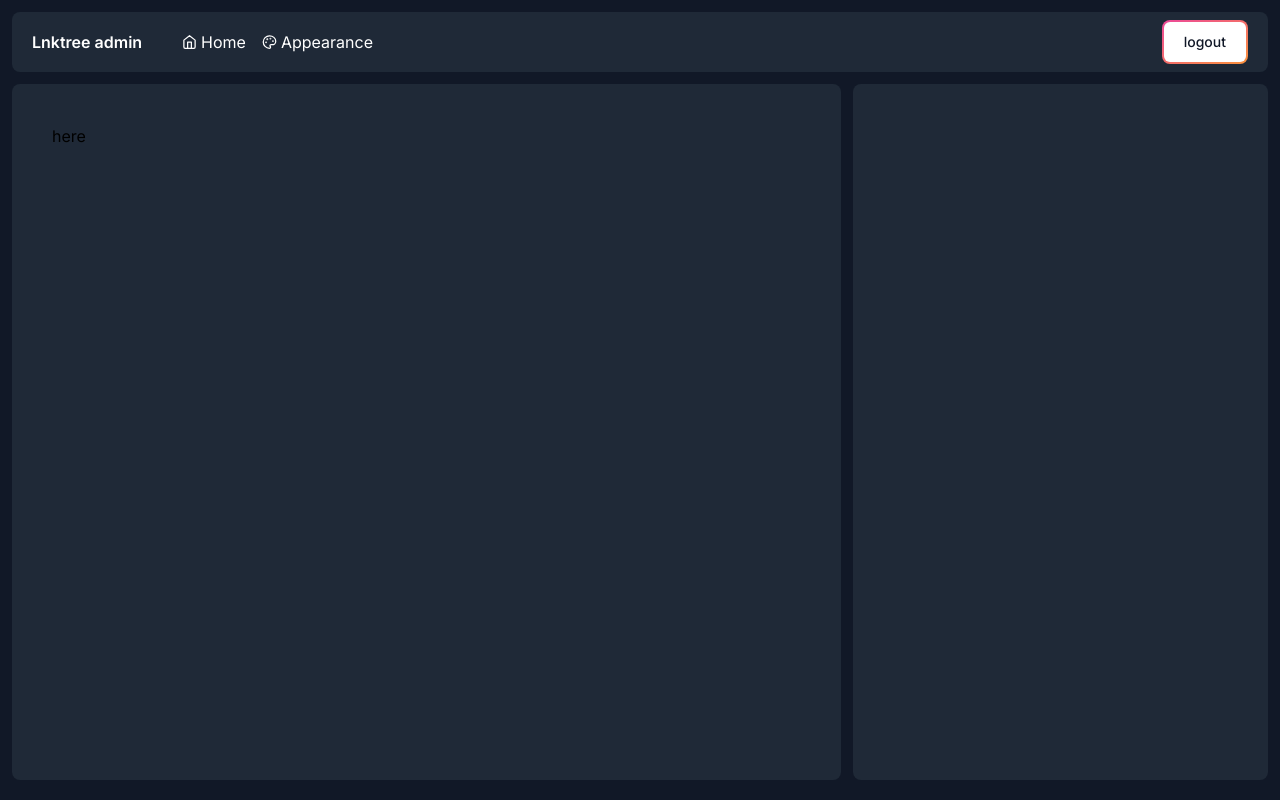
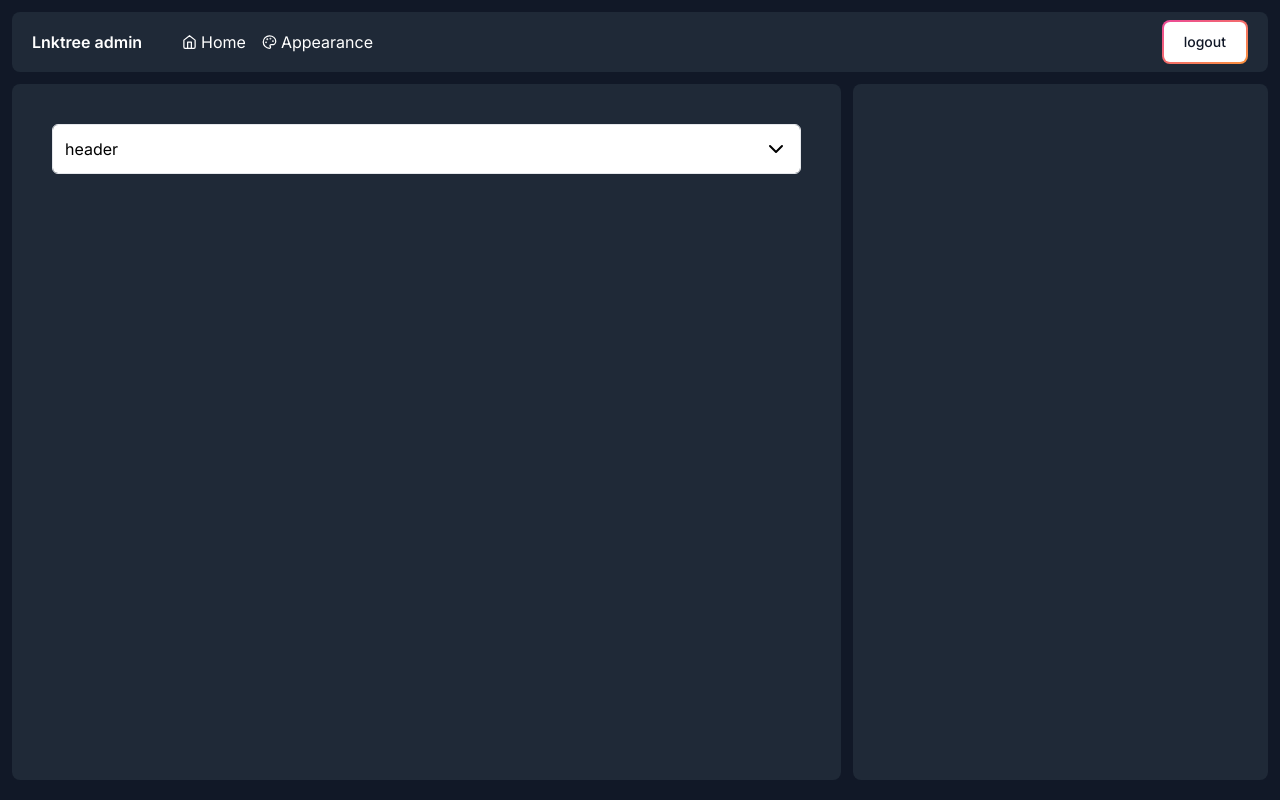
Before and after one commit to niltonslf/singlebio, a Next.js app: page /admin/appearance in a window 1280 px wide. Built offline with nearby package versions, Linux system fonts and the light colour scheme; no server answers; the database is empty; sample sign-in values are in the browser's storage.

Commit message:
feat: create colapse component

```diff
--- a/src/app/admin/appearance/page.tsx
+++ b/src/app/admin/appearance/page.tsx
@@ -1,11 +1,13 @@
 'use client'
 
+import {ChevronDownIcon, ChevronUpIcon} from 'lucide-react'
 import {observer} from 'mobx-react-lite'
 import {useEffect, useRef} from 'react'
 
 import {authStore} from '@/app/auth/context/auth-store'
 import {Smartphone} from '@/app/components'
 
+import {Layout} from '../components'
 import {useAdmin} from '../context/admin-context'
 
 type AppearancePageProps = {
@@ -20,13 +22,60 @@ const AppearancePage = observer(({}: AppearancePageProps) => {
     setSmartphoneRef(iframe)
   }, [iframe, setSmartphoneRef])
   return (
-    <main className='grid min-h-[calc(100%-80px)] w-full grid-cols-1 gap-3 md:grid-cols-[3fr_1.5fr] md:grid-rows-[1fr]'>
-      <section className='flex h-auto  flex-col rounded-lg bg-gray-800 px-4 md:p-10'>
-        here
-      </section>
+    <Layout>
+      <Layout.Content>
+        <article
+          tabIndex={0}
+          className=' overflow-hidden rounded-md border
+          [&:has(input:checked)>div]:grid-rows-[1fr]
+          [&:has(input:checked)_header_.icon-down]:hidden
+          [&:has(input:checked)_header_.icon-up]:block
+        '>
+          <header className='relative w-full'>
+            <input
+              type='checkbox'
+              id='toggle'
+              className='reset absolute inset-0 z-10 cursor-pointer outline-0'
+            />
+            <label
+              htmlFor='toggle'
+              className='color flex justify-between bg-white p-3'>
+              <span>header</span>
+              <ChevronDownIcon className='icon-down' />
+              <ChevronUpIcon className='icon-up hidden' />
+            </label>
+          </header>
 
-      <aside className='grid w-full grid-rows-1 rounded-lg bg-gray-800'>
-        <div className=' flex flex-1 items-start justify-center px-6 pt-4'>
+          <div
+            className='grid grid-rows-[0fr]
+            bg-gray-200
+            transition-[grid-template-rows]
+            ease-in-out
+            '>
+            <div className='box-border overflow-hidden'>
+              <div className='p-3'>
+                <p>
+                  tabIndex={0} attribute is necessary to make the div focusable
+                </p>
+                <p>
+                  tabIndex={0} attribute is necessary to make the div focusable
+                </p>
+                <p>
+                  tabIndex={0} attribute is necessary to make the div focusable
+                </p>
+                <p>
+                  tabIndex={0} attribute is necessary to make the div focusable
+                </p>
+                <p>
+                  tabIndex={0} attribute is necessary to make the div focusable
+                </p>
+              </div>
+            </div>
+          </div>
+        </article>
+      </Layout.Content>
+
+      <Layout.Sidebar>
         <div className='sticky top-6'>
           {authStore?.user?.userName && (
             <Smartphone
@@ -35,9 +84,8 @@ const AppearancePage = observer(({}: AppearancePageProps) => {
             />
           )}
         </div>
-        </div>
-      </aside>
-    </main>
+      </Layout.Sidebar>
+    </Layout>
   )
 })
 
--- a/src/app/admin/components/index.ts
+++ b/src/app/admin/components/index.ts
@@ -1,3 +1,4 @@
 export * from './add-link-form'
 export * from './header'
 export * from './dropdown'
+export * from './layout'
--- /dev/null
+++ b/src/app/admin/components/layout/content.tsx
@@ -0,0 +1,13 @@
+import {ReactNode} from 'react'
+
+type ContentLayoutProps = {
+  children: ReactNode
+}
+
+export const ContentLayout = ({children}: ContentLayoutProps) => {
+  return (
+    <section className='flex h-auto  flex-col rounded-lg bg-gray-800 p-4 md:p-10'>
+      {children}
+    </section>
+  )
+}
--- /dev/null
+++ b/src/app/admin/components/layout/index.tsx
@@ -0,0 +1,14 @@
+import {ContentLayout} from './content'
+import {LayoutRoot, LayoutRootProps} from './root'
+import {Sidebar} from './sidebar'
+
+type LayoutProps<T> = {
+  [K in keyof T]: T[K]
+}
+
+export const Layout = (props: LayoutProps<LayoutRootProps>) => {
+  return <LayoutRoot {...props}>{props.children}</LayoutRoot>
+}
+
+Layout.Sidebar = Sidebar
+Layout.Content = ContentLayout
--- /dev/null
+++ b/src/app/admin/components/layout/root.tsx
@@ -0,0 +1,13 @@
+import {ReactNode} from 'react'
+
+export type LayoutRootProps = {
+  children: ReactNode
+}
+
+export const LayoutRoot = ({children}: LayoutRootProps) => {
+  return (
+    <main className='grid min-h-[calc(100%-80px)] w-full grid-cols-1 gap-3 md:grid-cols-[3fr_1.5fr] md:grid-rows-[1fr]'>
+      {children}
+    </main>
+  )
+}
--- /dev/null
+++ b/src/app/admin/components/layout/sidebar.tsx
@@ -0,0 +1,15 @@
+import {ReactNode} from 'react'
+
+type SidebarProps = {
+  children: ReactNode
+}
+
+export const Sidebar = ({children}: SidebarProps) => {
+  return (
+    <aside className='grid w-full grid-rows-1 rounded-lg bg-gray-800'>
+      <div className=' flex flex-1 items-start justify-center px-6 pt-4'>
+        {children}
+      </div>
+    </aside>
+  )
+}
--- a/src/app/globals.css
+++ b/src/app/globals.css
@@ -8,3 +8,9 @@
 * {
   box-sizing: border-box;
 }
+
+@layer components {
+  .reset {
+    all: unset;
+  }
+}
```
Lines whose indentation alone changed are shown as unchanged.
